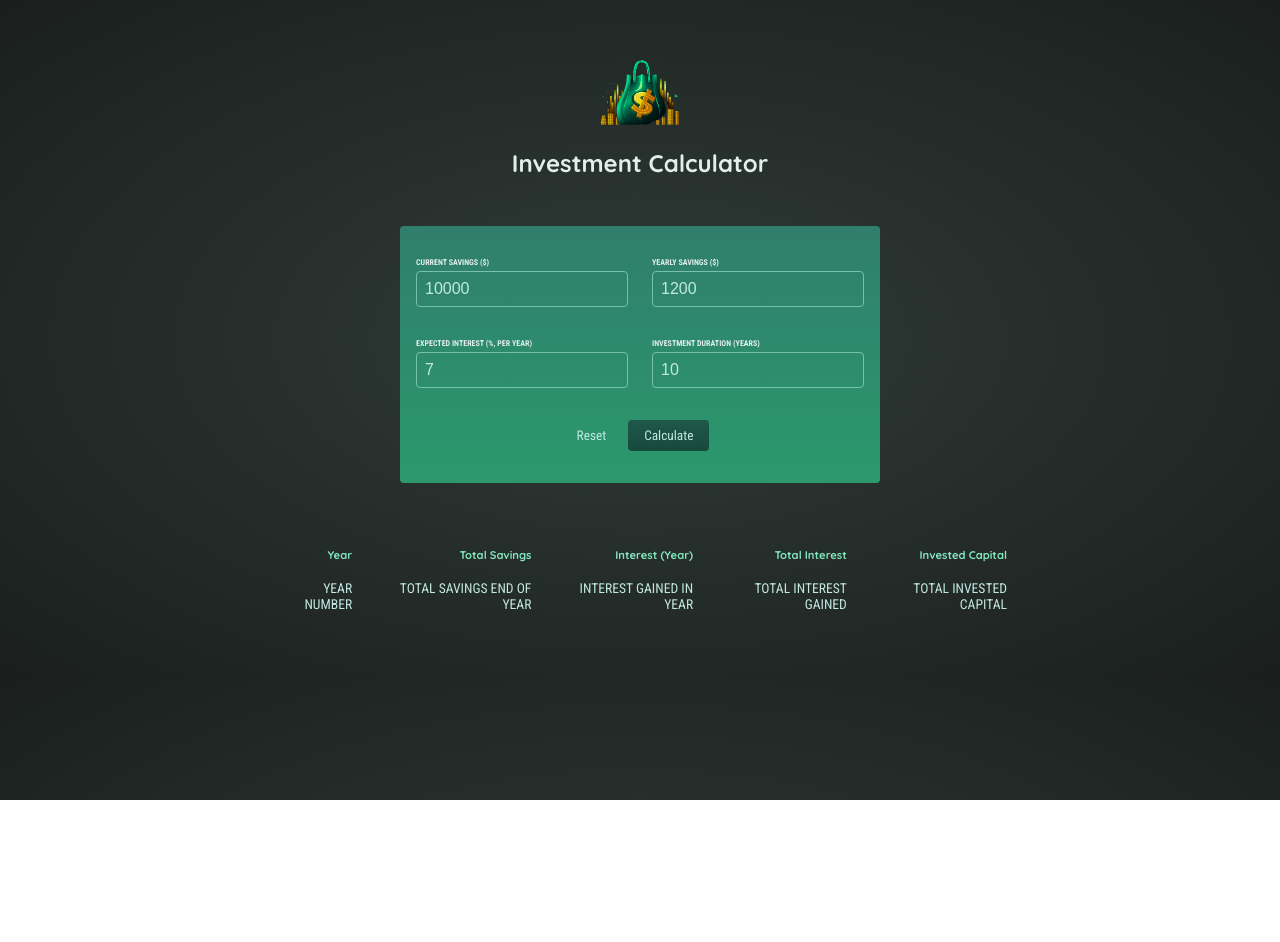
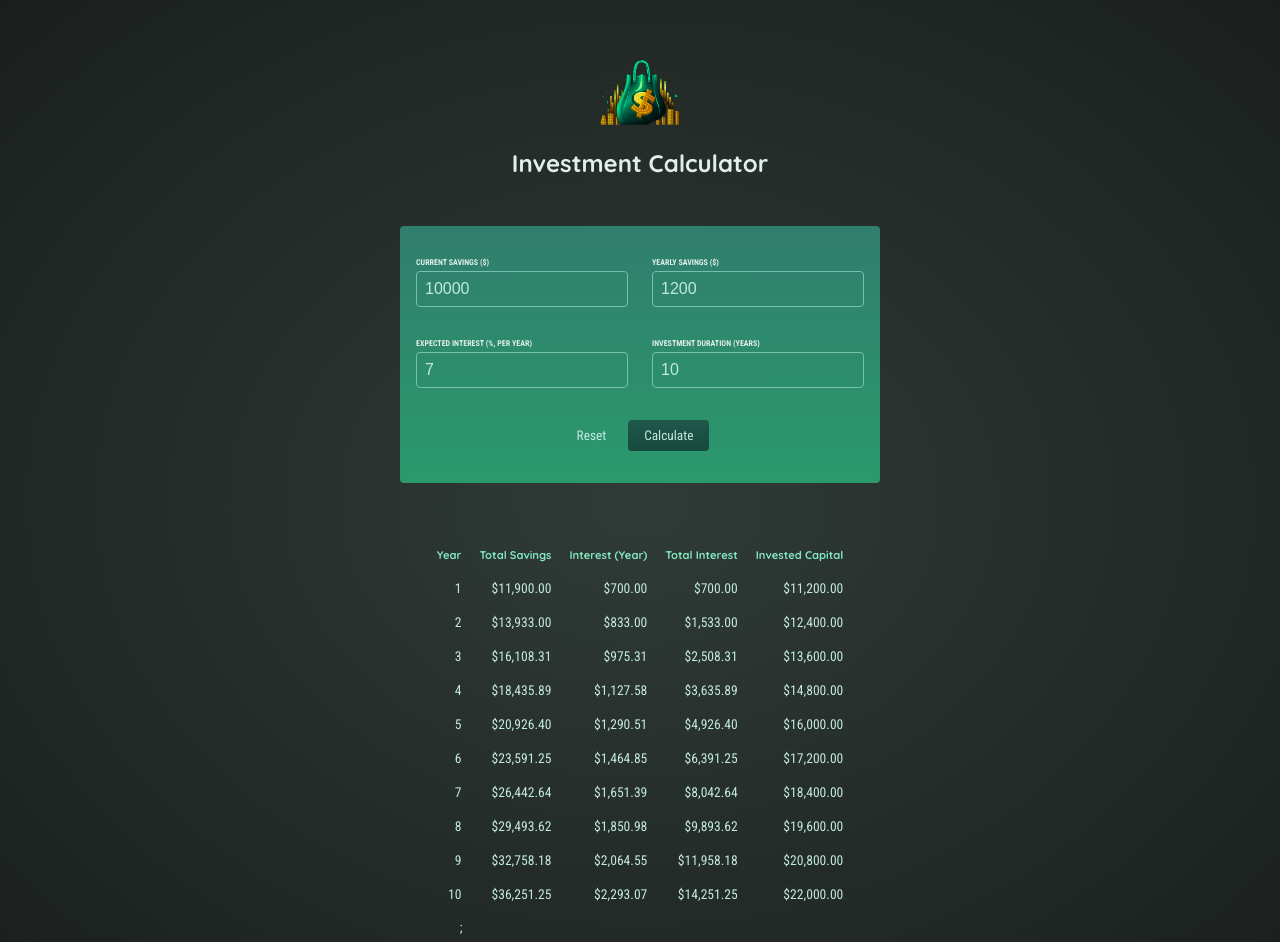
Before and after one commit to PatriciaLamb/investment-calculator-react, a React (Create React App) app: page / in a window 1280 px wide. Both pictures are taken after a click on the button "Calculate". Shown: the top 942 px of the page. Before the commit the page ends 800 px from the top, so only its background shows below. Built offline with nearby package versions, Linux system fonts and the light colour scheme.

Commit message:
putting results conditionally

```diff
--- a/src/App.js
+++ b/src/App.js
@@ -32,10 +32,14 @@
   return (
     <div>
       <Header />
-
       <UserInput onCalculate={calculateHandler} />
-
-      <ResultsTable />
+      {!userInput && <p>No investment calculated yet.</p>}
+      {userInput && (
+        <ResultsTable
+          data={yearlyData}
+          initialInvestment={userInput["current-savings"]}
+        />
+      )}
     </div>
   );
 }
--- a/src/components/ResultsTable/ResultsTable.js
+++ b/src/components/ResultsTable/ResultsTable.js
@@ -1,4 +1,11 @@
-const ResultsTable = () => {
+const ResultsTable = (props) => {
+  const formatter = new Intl.NumberFormat("en-US", {
+    style: "currency",
+    currency: "USD",
+    minimumFractionDigits: 2,
+    maximumFractionDigits: 2,
+  });
+
   return (
     <table className="result">
       <thead>
@@ -11,13 +18,27 @@
         </tr>
       </thead>
       <tbody>
-        <tr>
-          <td>YEAR NUMBER</td>
-          <td>TOTAL SAVINGS END OF YEAR</td>
-          <td>INTEREST GAINED IN YEAR</td>
-          <td>TOTAL INTEREST GAINED</td>
-          <td>TOTAL INVESTED CAPITAL</td>
-        </tr>
+        {props.data.map((yearData) => (
+          <tr key={yearData.year}>
+            <td>{yearData.year}</td>
+            <td>{formatter.format(yearData.savingsEndOfYear)}</td>
+            <td>{formatter.format(yearData.yearlyInterest)}</td>
+            <td>
+              {formatter.format(
+                yearData.savingsEndOfYear -
+                  props.initialInvestment -
+                  yearData.yearlyContribution * yearData.year
+              )}
+            </td>
+            <td>
+              {formatter.format(
+                props.initialInvestment +
+                  yearData.yearlyContribution * yearData.year
+              )}
+            </td>
+          </tr>
+        ))}
+        ;
       </tbody>
     </table>
   );
```
